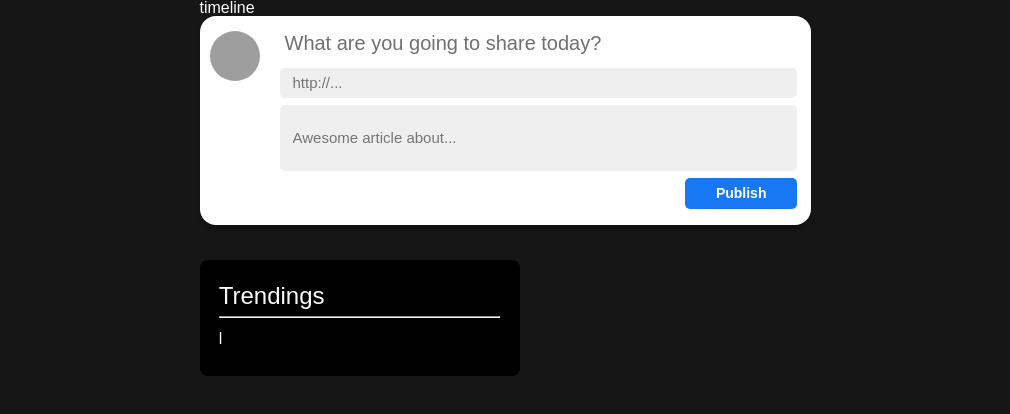
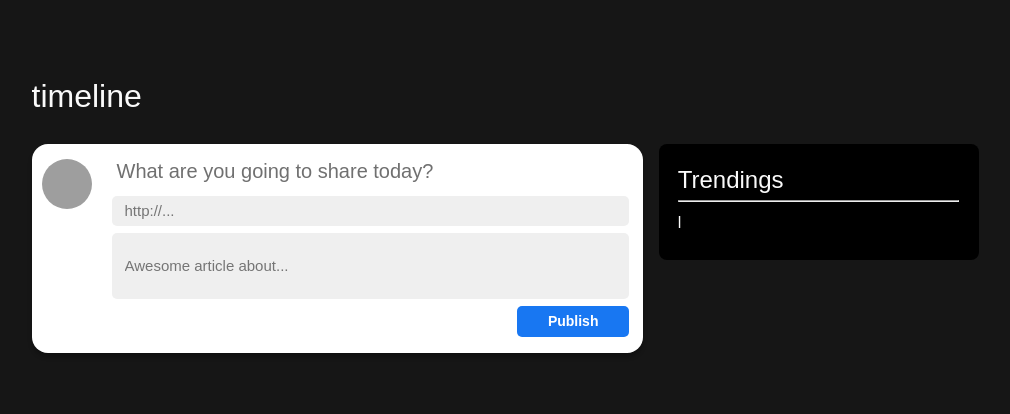
Before and after one commit to daniel-bernardino747/Linkr-F, a React (Create React App) app: page / in a window 1280 px wide. Shown: the top 414 px of the page, without its empty margins (135-1145 px from the left). Built offline with nearby package versions, Linux system fonts and the light colour scheme; no server answers; grey boxes are pictures that could not be loaded.

Commit message:
feat: add style in home (/timeline)

```diff
--- a/src/components/Trending/style.js
+++ b/src/components/Trending/style.js
@@ -2,6 +2,8 @@ import styled from 'styled-components'
 
 export const Container = styled.div`
   display: flex;
+  position: sticky;
+  top: 2em;
   flex-direction: column;
   width: 20em;
   height: min(100%, 30em);
--- a/src/pages/Home/index.js
+++ b/src/pages/Home/index.js
@@ -4,17 +4,22 @@ import React from 'react'
 import PublishPost from '../../components/PublishPost'
 import Timeline from '../../components/Timeline'
 import Trending from '../../components/Trending'
+import * as S from './style'
 
 export default function Home() {
   const bla = [{ id: 1, name: 'l' }]
   //const data = JSON.parse(localStorage.getItem('user'))
   return (
-    <>
+    <S.Container>
       {/* <Header /> */}
-      <h1>timeline</h1>
-      <PublishPost />
-      <Timeline />
-      <Trending hashtagList={bla} />
-    </>
+      <S.Title>timeline</S.Title>
+      <S.Content>
+        <div>
+          <PublishPost />
+          <Timeline />
+        </div>
+        <Trending hashtagList={bla} />
+      </S.Content>
+    </S.Container>
   )
 }
--- a/src/pages/Home/style.js
+++ b/src/pages/Home/style.js
@@ -0,0 +1,15 @@
+import styled from 'styled-components'
+
+export const Container = styled.main`
+  display: flex;
+  flex-direction: column;
+  padding: 5em 0;
+`
+export const Title = styled.h1`
+  font-size: 2em;
+  padding-bottom: 1em;
+`
+export const Content = styled.div`
+  display: flex;
+  gap: 1em;
+`
```
